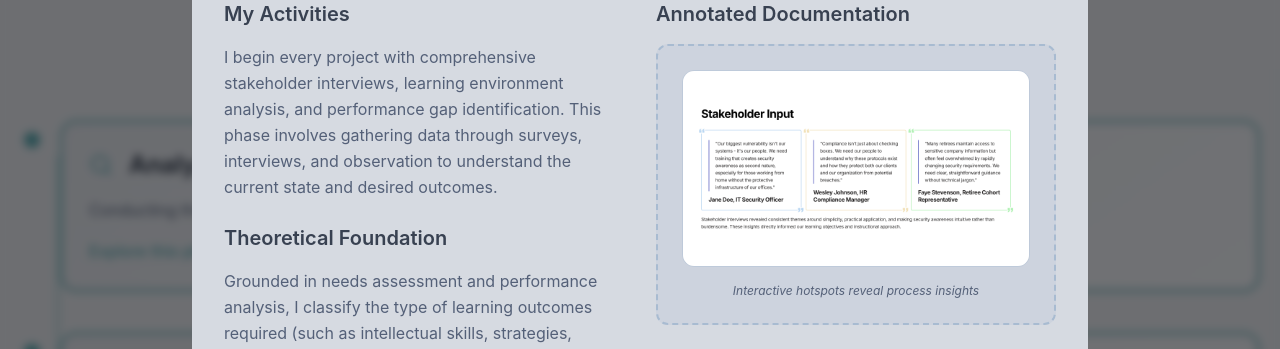
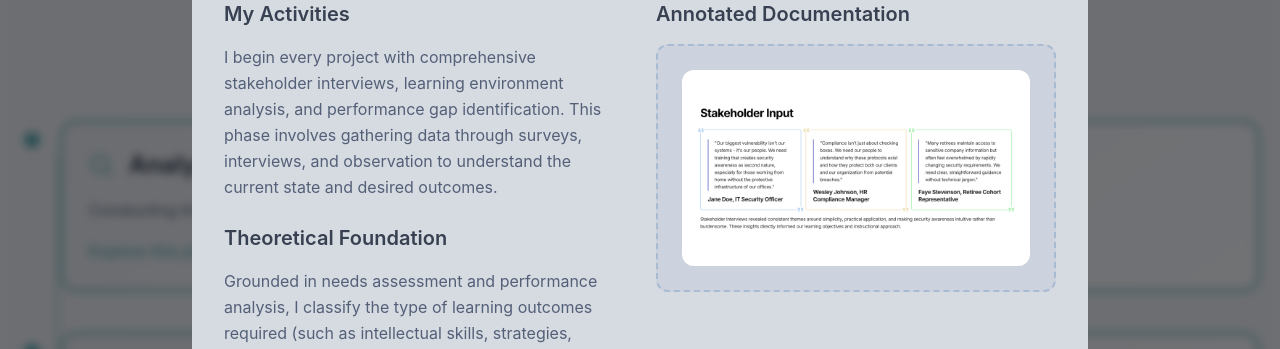
Before and after one commit to katrinahansen2018-oss/interactive-portfolio-kate-hansen, a React (Vite) app: page / in a window 1280 px wide. Both pictures are taken after a click on the button 660 px from the left and 1154 px from the top of the page. Shown: the part 948-1297 px from the top of the page. Built offline with nearby package versions, Linux system fonts and the light colour scheme.

Commit message:
Update ProcessTimeline component
Remove "Interactive hotspots reveal process insights" and ensure the image fits 100% in the placeholder within the ProcessTimeline component.

```diff
--- a/src/components/ProcessTimeline.tsx
+++ b/src/components/ProcessTimeline.tsx
@@ -163,7 +163,7 @@ const ProcessTimeline = () => {
                         <img
                           src={selectedStep.imageNote}
                           alt="Process documentation example"
-                          className="w-full h-auto rounded-lg mx-auto mb-4 border border-secondary/40"
+                          className="w-full h-full object-cover rounded-lg"
                         />
                       ) : (
                         <>
@@ -175,9 +175,6 @@ const ProcessTimeline = () => {
                           </p>
                         </>
                       )}
-                      <p className="text-xs mt-2 italic">
-                        Interactive hotspots reveal process insights
-                      </p>
                     </div>
                   </div>
                 </div>
```
